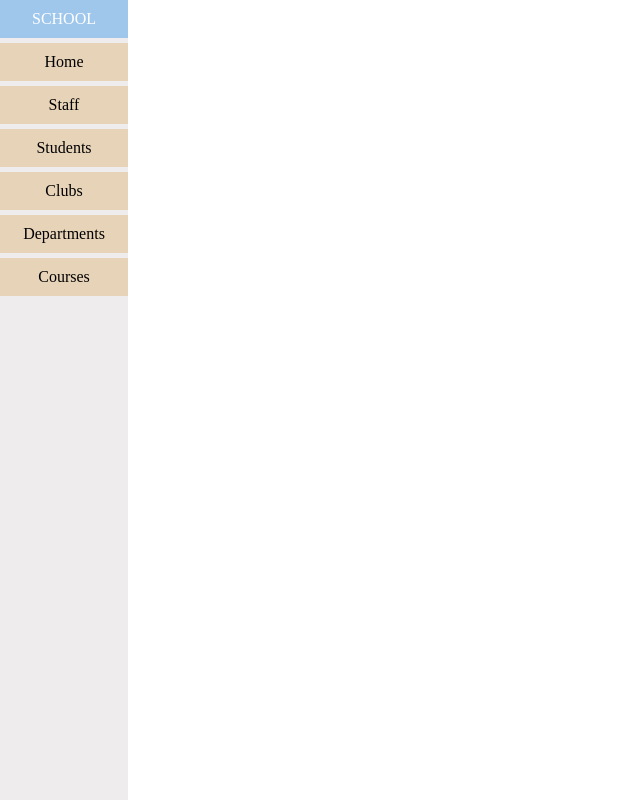
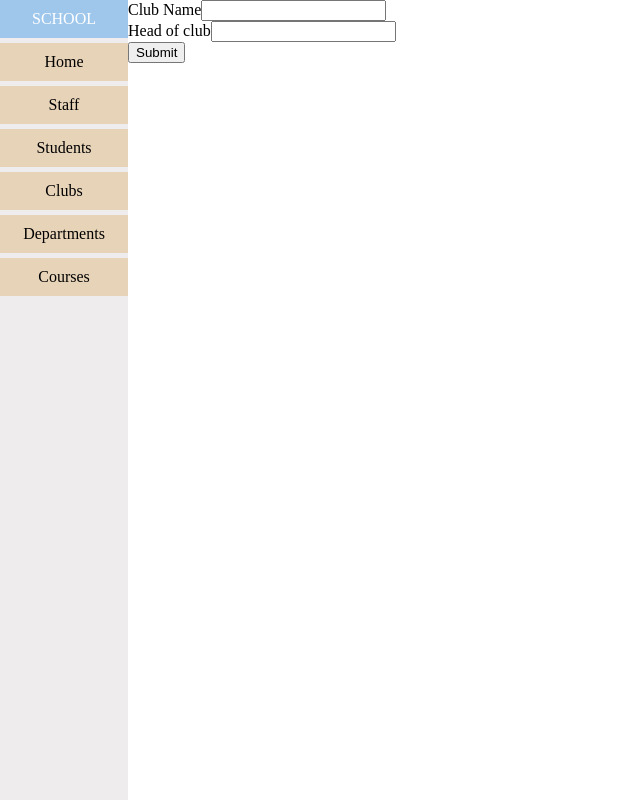
Before and after one commit to kalungirasuli/school_interface, a React (Vite) app: page /add/club in a window 1280 px wide. Shown: the whole page, without its empty margins (0-640 px from the left). Built offline with nearby package versions, Linux system fonts and the light colour scheme.

Commit message:
added delete and post config for clubs

```diff
--- a/src/App.jsx
+++ b/src/App.jsx
@@ -6,6 +6,8 @@ import { Route, Routes } from 'react-router'
  import Nav from './components/Nav.jsx'
  import Clubs from './components/Clubs.jsx';
  import Courses from './components/Courses.jsx'
+ import AddClub from './components/AddClub.jsx'
+
 function App() {
 
 
@@ -19,6 +21,7 @@ function App() {
         <Route path='/staff' element={<Staff/>}/>
         <Route path='/clubs' element={<Clubs/>}/>
         <Route path='/courses' element={<Courses/>}/>
+        <Route path='/add/club' element={<AddClub/>}/>
 
       </Routes>
 
--- /dev/null
+++ b/src/components/AddClub.jsx
@@ -0,0 +1,44 @@
+import React, { useState } from 'react'
+import axios from 'axios';
+
+
+export default function AddClub() {
+   const [name, setName] = useState('');
+   const [headOfClub, setHeadOfClub] = useState('');
+   const [error, setError] = useState('');
+   const [success, setSuccess] = useState('');
+
+    const addClub = async (e) => {
+        e.preventDefault();
+        await axios.post('https://schoolapi-op58.onrender.com/v1/clubs/', {
+            clubName: name,
+            headOfClub: headOfClub
+        })
+        .then(() => {
+            setSuccess("Successfily added club");
+            setName('');
+            setHeadOfClub('');
+        })
+        .catch((error) => {
+            setError(error.message);
+        });
+    }
+
+  return (
+    <div>
+        {success && <p>{success}</p>}
+        {error && <p>{error}</p>}
+      <form onSubmit={addClub}>
+        <div>
+        <label>Club Name</label>
+        <input type="text" value={name} onChange={(e) => setName(e.target.value)}  />
+        </div>
+        <div>
+        <label>Head of club</label>
+        <input type="text" value={headOfClub} onChange={(e) => setHeadOfClub(e.target.value)}/>
+        </div>
+        <button>Submit</button>
+      </form>
+    </div>
+  )
+}
--- a/src/components/Clubs.jsx
+++ b/src/components/Clubs.jsx
@@ -1,5 +1,8 @@
 import React from "react";
 import {useState, useEffect} from "react";
+import { Link } from "react-router-dom";
+import axios from "axios";
+
 
 function Clubs() {
     const [clubData, setClubData] = useState([]);
@@ -19,6 +22,17 @@ function Clubs() {
     useEffect(() => {
         fetchClubs();
     }, []);
+
+    const deleteClub = (id) => {
+        axios.delete(`https://schoolapi-op58.onrender.com/v1/clubs/${id}`)
+            .then(() => {
+                // setClubData(clubData.filter((club) => club.id !== id));
+                fetchClubs();
+            })
+            .catch(error => {
+                console.log('Error:', error);
+            });
+    }
 
     return(
         <>
@@ -40,10 +54,14 @@ function Clubs() {
                         <td>
                             <button className='edit'>Edit</button>
                         </td>
+                        <td>
+                            <button className='delete' onClick={() => deleteClub(item.id)}>Delete</button>
+                        </td>
                     </tr>
                 ))}
             </tbody>
         </table>
+        <Link to="/add/club"><button>Add Club</button></Link>
         </>
     )
 }
```
